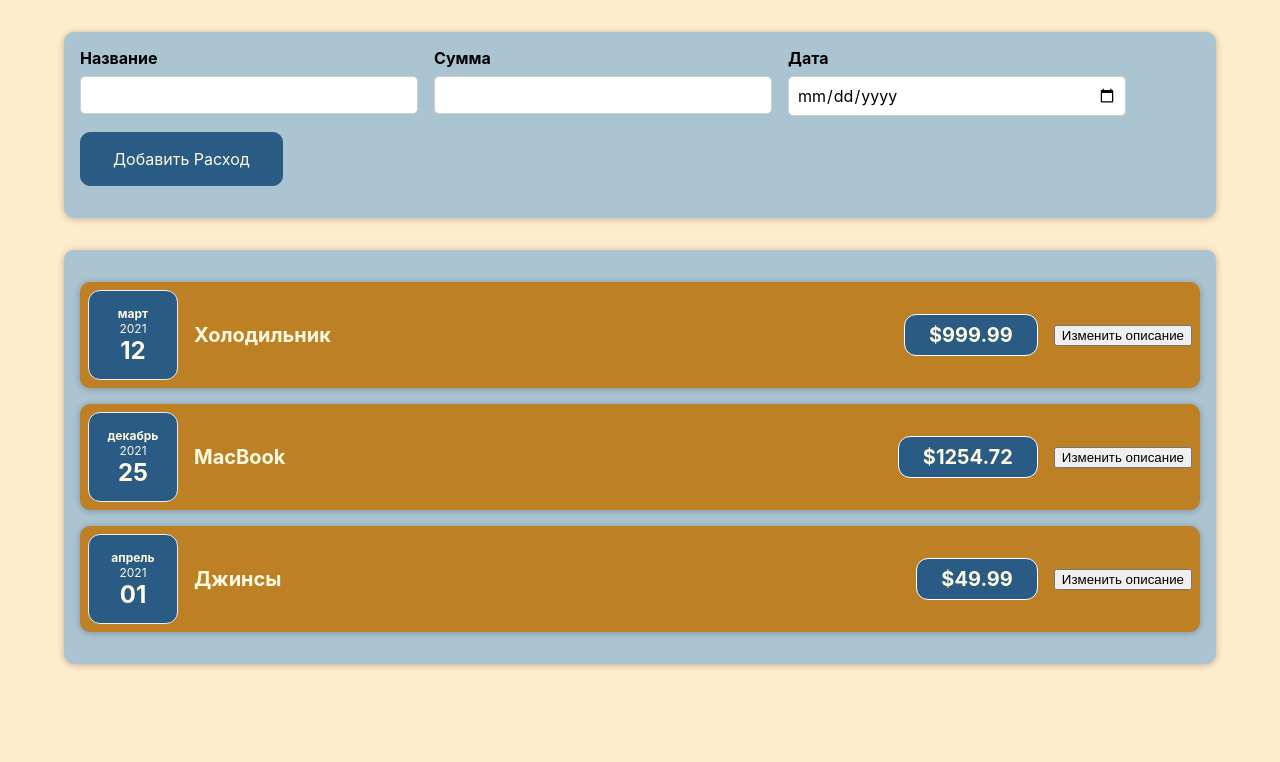
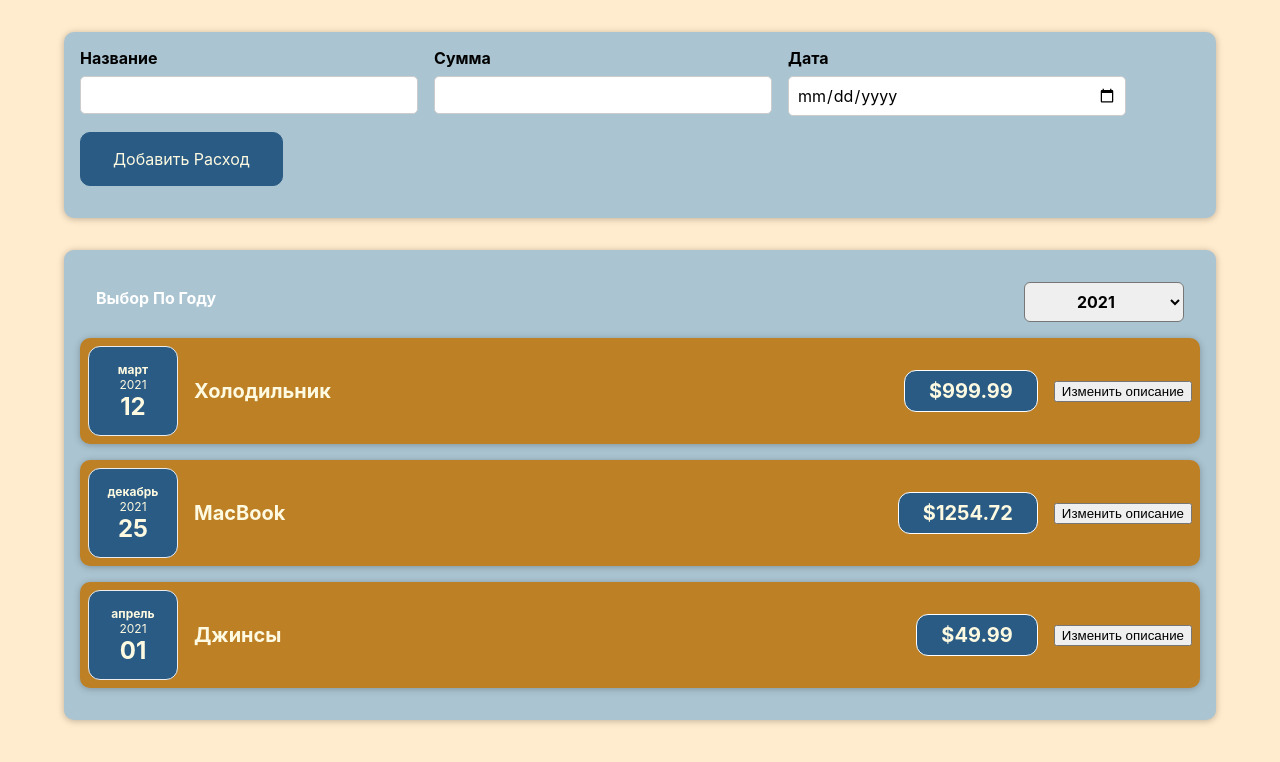
Before and after one commit to marchell93/react-course-app, a React (Create React App) app: page / in a window 1280 px wide. Shown: the top 762 px of the page. Built offline with nearby package versions, Linux system fonts and the light colour scheme.

Commit message:
Решение задания 2

```diff
--- a/src/components/Costs/Costs.js
+++ b/src/components/Costs/Costs.js
@@ -1,12 +1,22 @@
 import CostItem from "./CostItem";
 import "./Costs.css";
 import Card from "../UI/Card";
+import CostsFilter from "./CostsFilter";
+import React, { useState } from "react";
 
 const Costs = (props) => {
   const costs = props.costs;
 
+  const [selectedYear, setSelectedYear] = useState("2021");
+
+  const yearChangeHandler = (year) => {
+    setSelectedYear(year);
+  };
+
   return (
+    <div>
       <Card className="costs">
+        <CostsFilter year={selectedYear} onChangeYear={yearChangeHandler} />
         <CostItem
           date={costs[0].date}
           description={costs[0].description}
@@ -23,6 +33,7 @@
           amount={costs[2].amount}
         />
       </Card>
+    </div>
   );
 };
 
--- /dev/null
+++ b/src/components/Costs/CostsFilter.css
@@ -0,0 +1,24 @@
+.costs-filter {
+  color: white;
+  padding: 0 1rem;
+}
+
+.costs-filter__control {
+  display: flex;
+  width: 100%;
+  align-items: center;
+  justify-content: space-between;
+  margin: 1rem 0;
+}
+
+.costs-filter label {
+  font-weight: bold;
+  margin-bottom: 0.5rem;
+}
+
+.costs-filter select {
+  font: inherit;
+  padding: 0.5rem 3rem;
+  font-weight: bold;
+  border-radius: 6px;
+}
--- /dev/null
+++ b/src/components/Costs/CostsFilter.js
@@ -0,0 +1,23 @@
+import "./CostsFilter.css";
+
+const CostsFilter = (props) => {
+  const yearChangeHandler = (event) => {
+    props.onChangeYear(event.target.value);
+  };
+
+  return (
+    <div className="costs-filter">
+      <div className="costs-filter__control">
+        <label>Выбор По Году</label>
+        <select value={props.year} onChange={yearChangeHandler}>
+          <option value="2022">2022</option>
+          <option value="2021">2021</option>
+          <option value="2020">2020</option>
+          <option value="2019">2019</option>
+        </select>
+      </div>
+    </div>
+  );
+};
+
+export default CostsFilter;
```
Lines whose indentation alone changed are shown as unchanged.
